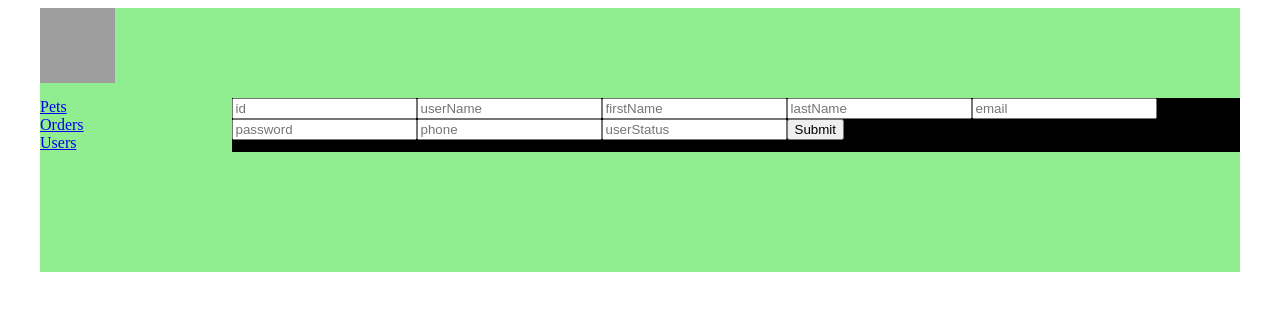
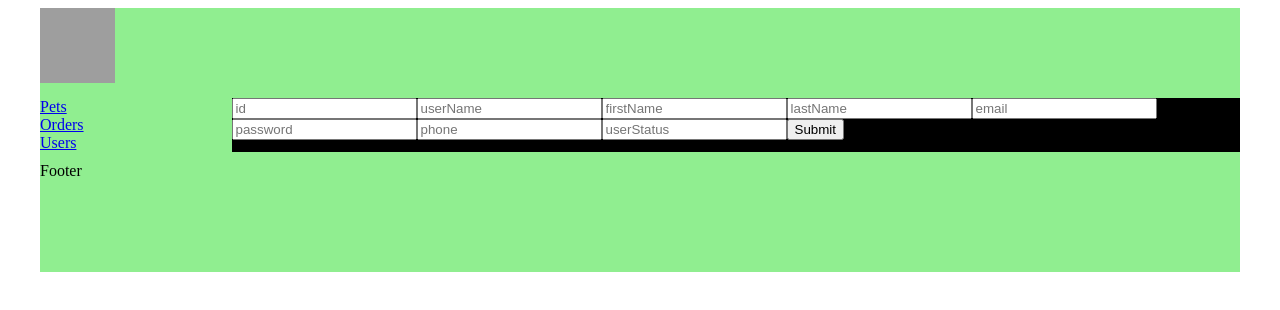
Before and after one commit to Yulian-21/pet-store-app, a React (Create React App) app: page /users in a window 1280 px wide. Shown: the top 310 px of the page. Built offline with nearby package versions, Linux system fonts and the light colour scheme; grey boxes are pictures that could not be loaded.

Commit message:
Add Footer

```diff
--- a/src/App.tsx
+++ b/src/App.tsx
@@ -7,6 +7,7 @@
 import UsersPage from './components/Users/UsersPage';
 import './App.css'
 import Header from './components/Header/Header';
+import Footer from './components/Footer/Footer';
 
 function App() {
   return (
@@ -22,6 +23,7 @@
       <Route element={<UsersPage />} path={'/users'} />
       </Routes>
       </div>
+      <Footer />
     </div>
   );
 }
--- /dev/null
+++ b/src/components/Footer/Footer.module.css
@@ -0,0 +1,6 @@
+
+.footer{
+    grid-area: f;
+    background-color: lightgreen;
+    color:black;
+    }
--- /dev/null
+++ b/src/components/Footer/Footer.tsx
@@ -0,0 +1,10 @@
+import React from 'react'
+import f from './Footer.module.css'
+
+const Footer = () => {
+  return (
+    <div className={f.footer}>Footer</div>
+  )
+}
+
+export default Footer
```
